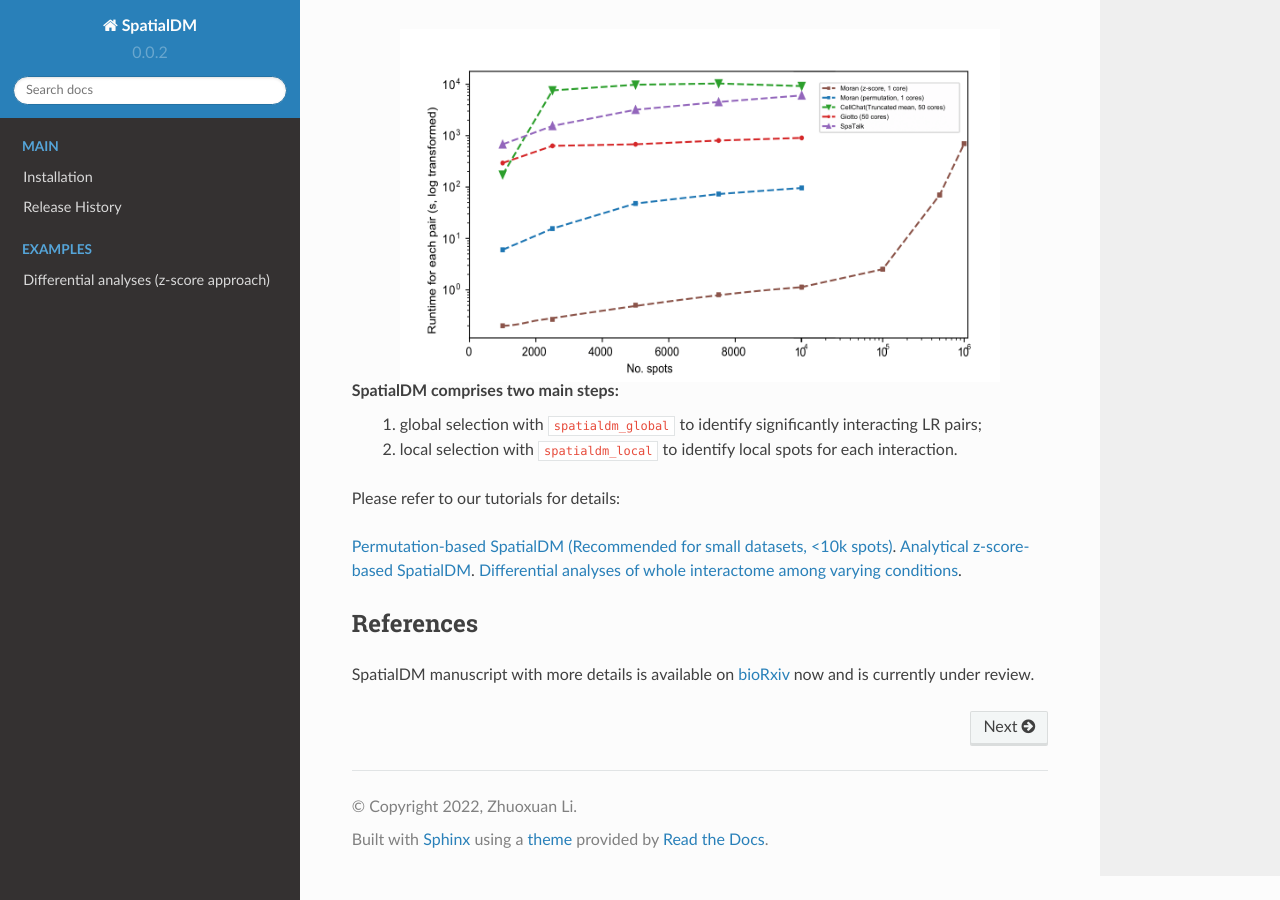
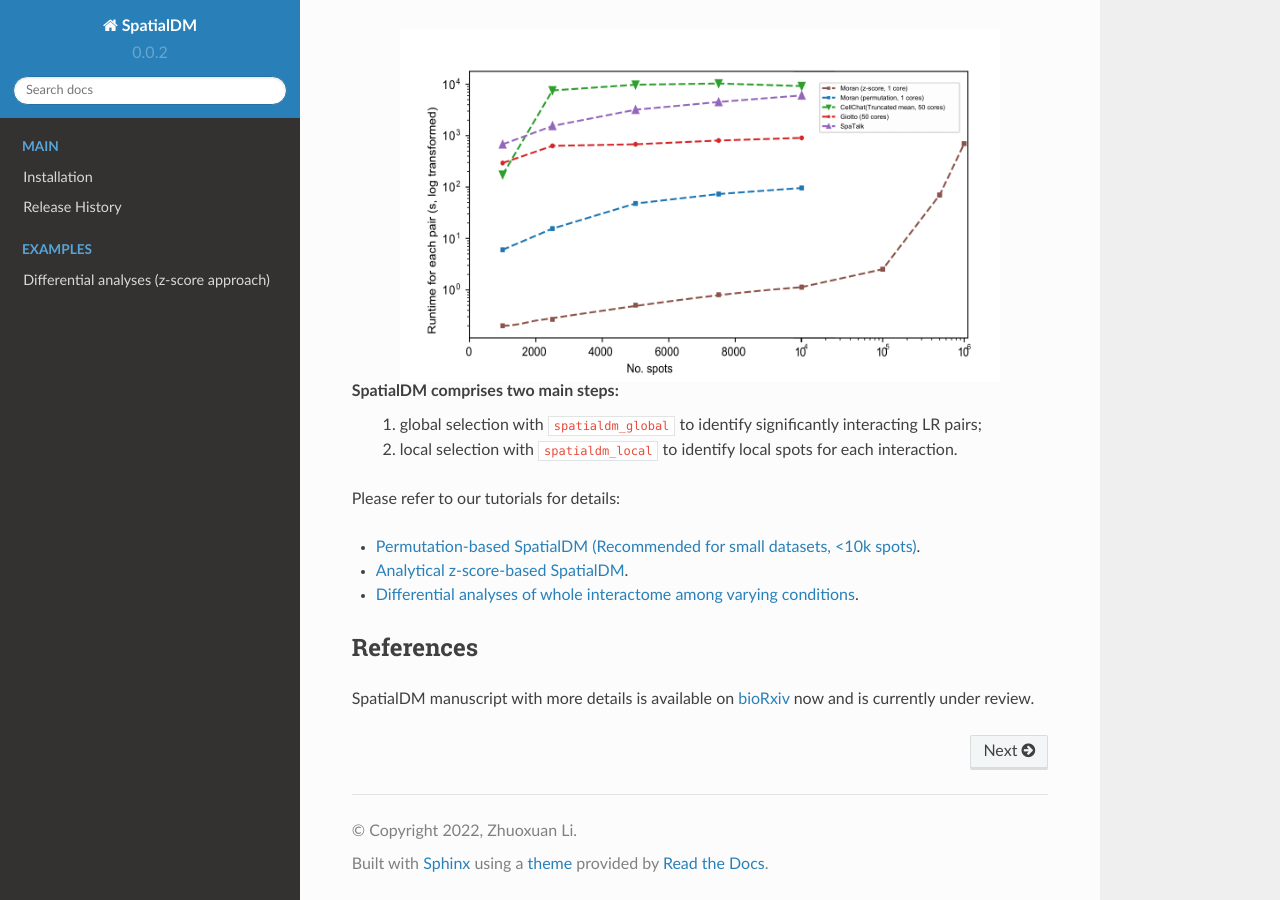
Before and after one commit to StatBiomed/SpatialDM, a Sphinx documentation site: the page built from docs/index.rst, in a window 1280 px wide and 900 px high, scrolled down 827 px. Built offline with Sphinx 7.4.7 and the Read the Docs theme 2.0.0, drawn with Linux system fonts in a browser that asks for light colours; pages that are not in the unit, such as notebooks, are missing from menus.

Commit message:
updated manual homepage

```diff
--- a/docs/index.rst
+++ b/docs/index.rst
@@ -35,9 +35,11 @@ SpatialDM comprises two main steps: \
 
 Please refer to our tutorials for details:
 
-`Permutation-based SpatialDM (Recommended for small datasets, <10k spots)`_.
-`Analytical z-score-based SpatialDM`_.
-`Differential analyses of whole interactome among varying conditions`_.
+* `Permutation-based SpatialDM (Recommended for small datasets, <10k spots)`_.
+
+* `Analytical z-score-based SpatialDM`_.
+
+* `Differential analyses of whole interactome among varying conditions`_.
 
 .. _Permutation-based SpatialDM (Recommended for small datasets, <10k spots): melanoma.ipynb
 
```
